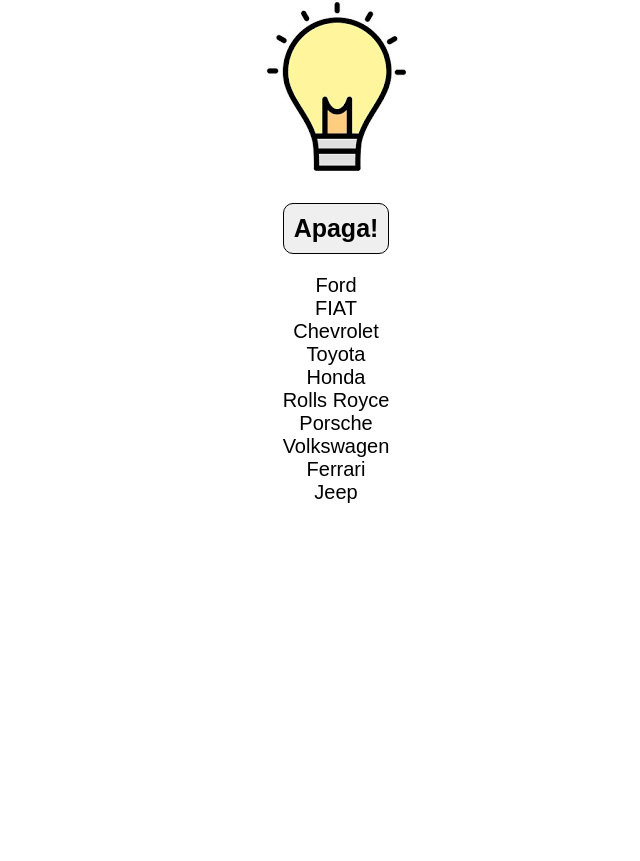
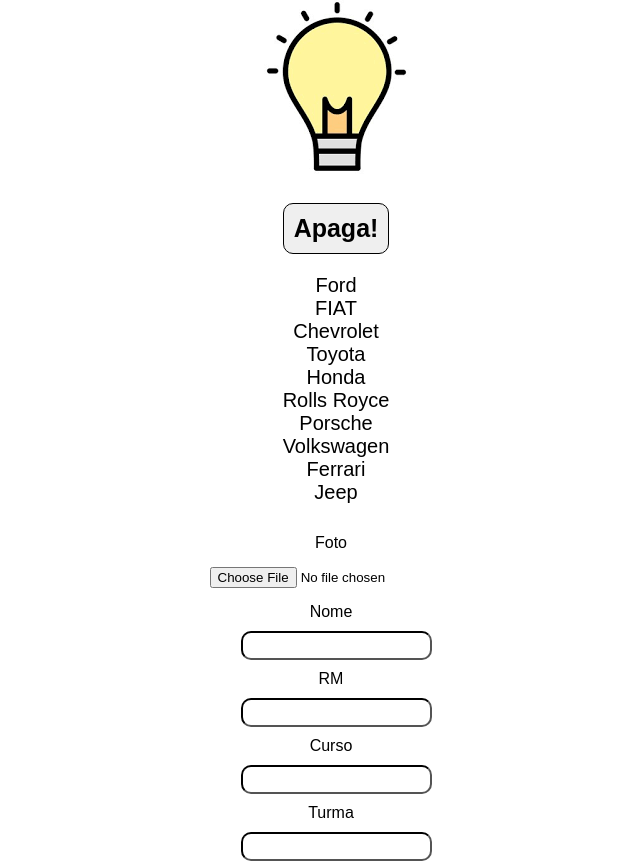
Before and after one commit to DabGias/CP1-2SM, a React (Create React App) app: page / in a window 1280 px wide. Shown: the part 121-982 px from the top of the page, without its empty margins (304-944 px from the left). Before the commit the page ends 800 px from the top, so only its background shows below. Built offline with nearby package versions, Linux system fonts and the light colour scheme.

Commit message:
Adição do forms

```diff
--- a/src/App.jsx
+++ b/src/App.jsx
@@ -2,6 +2,7 @@
 import "./css/App.css"
 import Lampada from "./components/Lampada"
 import Carros from "./components/Carros"
+import Carteirinha from "./components/Carteirinha"
 
 function App() {
     const carros = ["Ford", "FIAT", "Chevrolet", "Toyota", "Honda", "Rolls Royce", "Porsche", "Volkswagen", "Ferrari", "Jeep"]
@@ -31,6 +32,7 @@
                     <li>{carros[9]}</li>
                 </ul>
             </Carros>
+            <Carteirinha/>
         </>
     )
 }
--- a/src/components/Carteirinha.jsx
+++ b/src/components/Carteirinha.jsx
@@ -1,7 +1,24 @@
+import "../css/Carteirinha.css"
+
 function Carteirinha() {
     return(
         <>
+            <form className="formCarteirinha">
+                <label className="labelForm">Foto </label>
+                <input type={"file"} className="inputForm"/>
 
+                <label className="labelForm">Nome </label>
+                <input type={"text"} className="inputForm"/>
+
+                <label className="labelForm">RM </label>
+                <input type={"number"} className="inputForm" min={1}/>
+
+                <label className="labelForm">Curso </label>
+                <input type={"text"} className="inputForm"/>
+
+                <label className="labelForm">Turma </label>
+                <input type={"text"} className="inputForm"/>
+            </form>
         </>
     )
 }
--- a/src/components/Lampada.jsx
+++ b/src/components/Lampada.jsx
@@ -6,6 +6,9 @@
 function Lampada() {
     const [lampada, setLampada] = useState(lampadaAcesa)
     const [btnLabel, setLabel] = useState("Apaga!")
+    // const [btnStyle, setStyle] = useState({
+    //     backgroundColor:
+    // })
 
     function mudaLampada() {
         if (lampada === lampadaAcesa) {
--- /dev/null
+++ b/src/css/Carteirinha.css
@@ -0,0 +1,16 @@
+.formCarteirinha {
+    width: 50%;
+    margin: auto;
+    text-align: center;
+}
+
+.labelForm {
+    margin: 10px 10px 10px 0;
+    display: block;
+}
+
+.inputForm {
+    padding: 5px;
+    border-radius: 10px;
+    border-color: black;
+}
```
